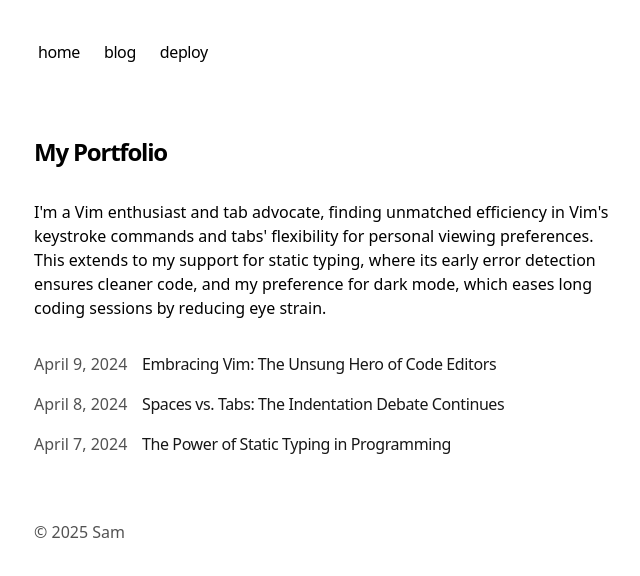
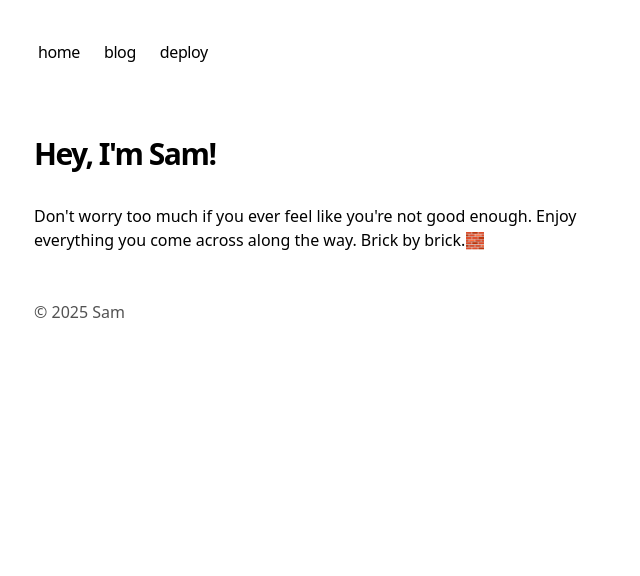
Before and after one commit to ahoramismo/blog, a Next.js app: page / in a window 1280 px wide. Shown: the top 576 px of the page, without its empty margins (318-958 px from the left). Built offline with nearby package versions, Linux system fonts and the light colour scheme.

Commit message:
feat: change blog's metadata, adjust some styles

```diff
--- a/app/blog/[slug]/page.tsx
+++ b/app/blog/[slug]/page.tsx
@@ -11,8 +11,9 @@ export async function generateStaticParams() {
   }))
 }
 
-export function generateMetadata({ params }) {
-  let post = getBlogPosts().find((post) => post.slug === params.slug)
+export async function generateMetadata({ params }) {
+  const {slug} = await params
+  let post = getBlogPosts().find((post) => post.slug === slug)
   if (!post) {
     return
   }
@@ -51,8 +52,9 @@ export function generateMetadata({ params }) {
   }
 }
 
-export default function Blog({ params }) {
-  let post = getBlogPosts().find((post) => post.slug === params.slug)
+export default async function Blog({ params }) {
+  const {slug} = await params
+  let post = getBlogPosts().find((post) => post.slug === slug)
 
   if (!post) {
     notFound()
@@ -82,7 +84,7 @@ export default function Blog({ params }) {
           }),
         }}
       />
-      <h1 className="title font-semibold text-2xl tracking-tighter">
+      <h1 className="title font-semibold text-3xl tracking-tighter">
         {post.metadata.title}
       </h1>
       <div className="flex justify-between items-center mt-2 mb-8 text-sm">
--- a/app/blog/page.tsx
+++ b/app/blog/page.tsx
@@ -8,7 +8,7 @@ export const metadata = {
 export default function Page() {
   return (
     <section>
-      <h1 className="font-semibold text-2xl mb-8 tracking-tighter">My Blog</h1>
+      <h1 className="font-semibold text-3xl mb-8 tracking-tighter">Blog</h1>
       <BlogPosts />
     </section>
   )
--- a/app/blog/utils.ts
+++ b/app/blog/utils.ts
@@ -77,8 +77,8 @@ export function formatDate(date: string, includeRelative = false) {
   }
 
   let fullDate = targetDate.toLocaleString('en-us', {
-    month: 'long',
-    day: 'numeric',
+    month: 'short',
+    day: '2-digit',
     year: 'numeric',
   })
 
--- a/app/layout.tsx
+++ b/app/layout.tsx
@@ -11,15 +11,15 @@ import { baseUrl } from './sitemap'
 export const metadata: Metadata = {
   metadataBase: new URL(baseUrl),
   title: {
-    default: 'Next.js Portfolio Starter',
-    template: '%s | Next.js Portfolio Starter',
+    default: 'Sam\'s blog',
+    template: '%s | Sam\'s blog',
   },
-  description: 'This is my portfolio.',
+  description: 'Brick by brick',
   openGraph: {
-    title: 'My Portfolio',
-    description: 'This is my portfolio.',
+    title: 'Sam\'s blog',
+    description: 'Brick by brick',
     url: baseUrl,
-    siteName: 'My Portfolio',
+    siteName: 'Sam\'s blog',
     locale: 'en_US',
     type: 'website',
   },
--- a/app/page.tsx
+++ b/app/page.tsx
@@ -1,21 +1,13 @@
-import { BlogPosts } from 'app/components/posts'
-
 export default function Page() {
   return (
     <section>
-      <h1 className="mb-8 text-2xl font-semibold tracking-tighter">
-        My Portfolio
+      <h1 className="mb-8 text-3xl font-semibold tracking-tighter">
+        {`Hey, I'm Sam!`}
       </h1>
       <p className="mb-4">
-        {`I'm a Vim enthusiast and tab advocate, finding unmatched efficiency in
-        Vim's keystroke commands and tabs' flexibility for personal viewing
-        preferences. This extends to my support for static typing, where its
-        early error detection ensures cleaner code, and my preference for dark
-        mode, which eases long coding sessions by reducing eye strain.`}
+        Don't worry too much if you ever feel like you're not good enough. Enjoy everything you come across along the way. Brick by brick.🧱
       </p>
-      <div className="my-8">
-        <BlogPosts />
-      </div>
+
     </section>
   )
 }
```
